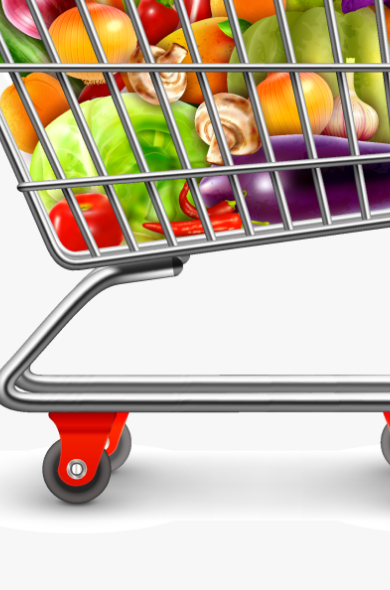
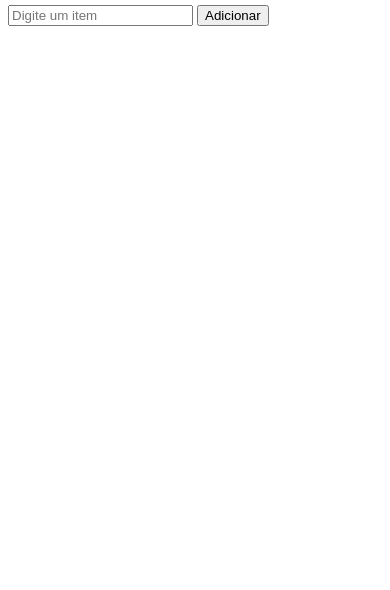
Before and after one commit to ismaileRodrigues/Lista-De-Compras, a plain HTML site: page index.html in a window 390 px wide. Shown: the part 254-844 px from the top of the page. Drawn offline with Linux system fonts and the light colour scheme.

Commit message:
Update index.html

```diff
--- a/index.html
+++ b/index.html
@@ -3,8 +3,8 @@
 <head>
     <meta charset="UTF-8">
     <meta http-equiv="X-UA-Compatible" content="IE=edge">
-    <link rel="stylesheet" media="screen and (max-width:800px)" href="../style/mobile.css">
-<!--     <link rel="stylesheet" href="https://cdn.jsdelivr.net/npm/@mdi/font@6.5.95/css/materialdesignicons.min.css">  -->
+<!--     <link rel="stylesheet" media="screen and (max-width:800px)" href="../style/mobile.css"> -->
+    <link rel="stylesheet" href="https://cdn.jsdelivr.net/npm/@mdi/font@6.5.95/css/materialdesignicons.min.css">
     <meta name="viewport" content="width=device-width, initial-scale=1.0">
     <title>Document</title>
 
```
